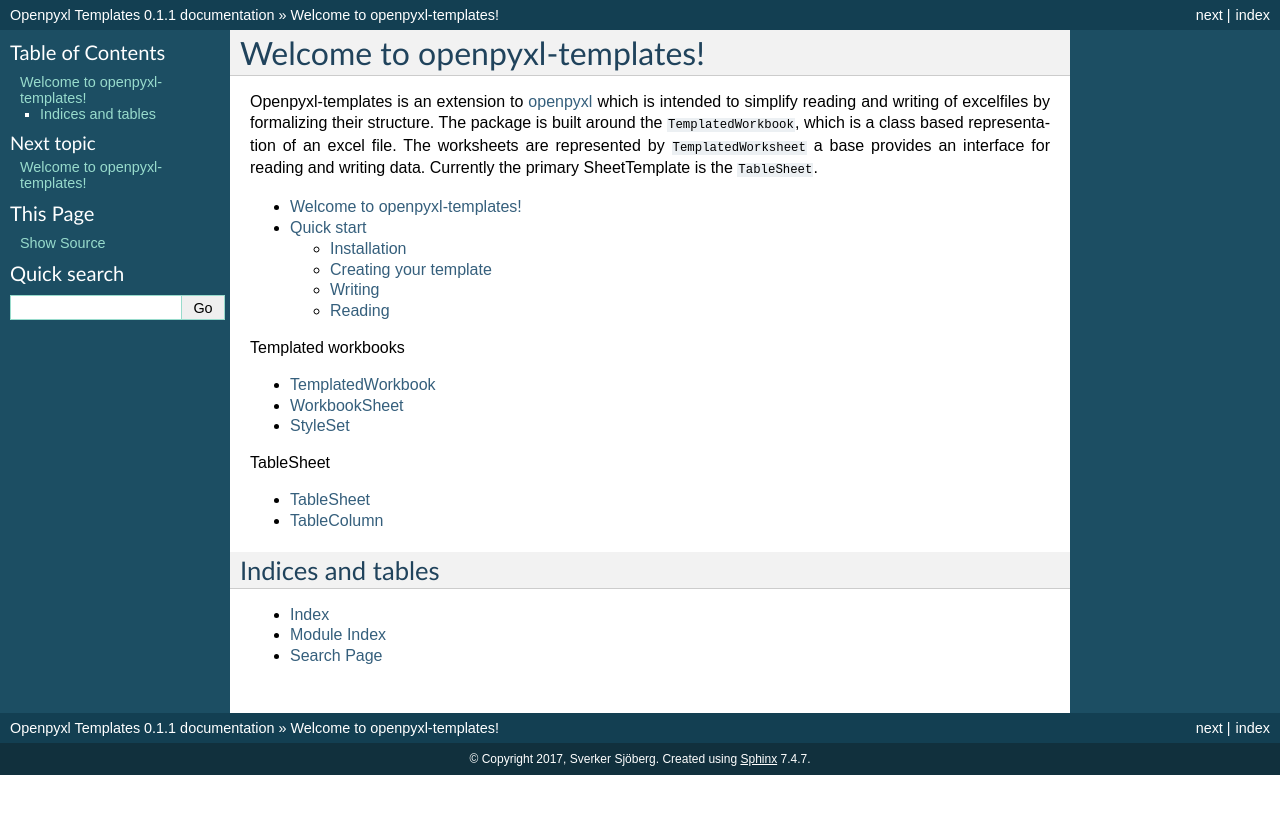
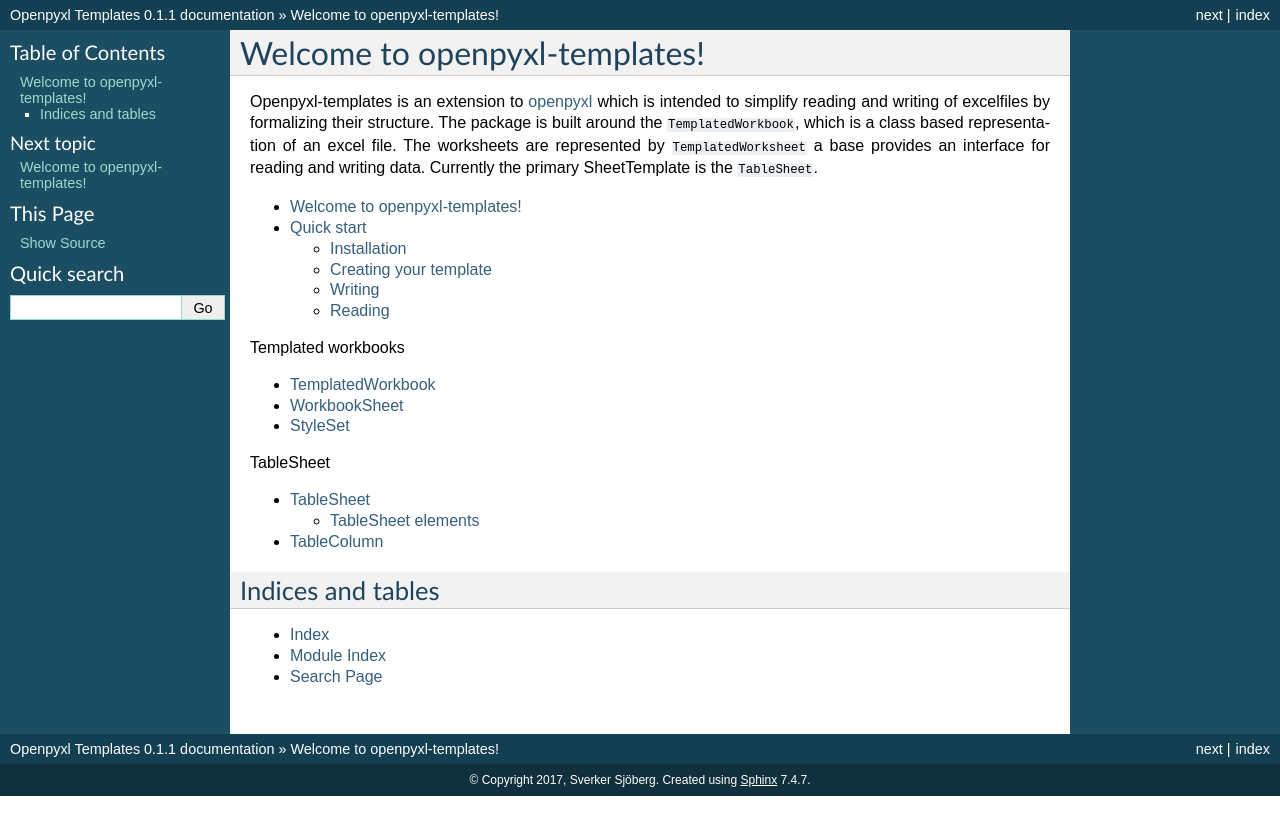
Before and after one commit to SverkerSbrg/openpyxl-templates, a Sphinx documentation site: the page built from docs/index.rst, in a window 1280 px wide. Shown: the top 835 px of the page. Built offline with Sphinx 7.4.7, drawn with Linux system fonts in a browser that asks for light colours; pages that are not in the unit, such as notebooks, are missing from menus.

Commit message:
Docs update

```diff
--- a/docs/table_sheet/table_columns.rst
+++ b/docs/table_sheet/table_columns.rst
@@ -1,3 +1,5 @@
+.. _table_sheet_columns:
+
 ===========
 TableColumn
 ===========
--- a/docs/table_sheet/table_sheet.rst
+++ b/docs/table_sheet/table_sheet.rst
@@ -1,7 +1,11 @@
 ==========
 TableSheet
 ==========
-The ``TableSheet`` is a ``TemplatedWorksheet`` making it easy for reading and write excel Data Table. It is made up of an ordered set of typed columns which support when converting to and from Excel. Read more about what the columns to :ref:`columns`
+The ``TableSheet`` is a ``TemplatedWorksheet`` making it easy for reading and write excel Data Table. It is made up of an ordered set of typed columns which support when converting to and from Excel. Read more about what the columns do here :ref:`table_sheet_columns`
+
+
+TableSheet elements
+-------------------
 
 The ``TableSheet`` recognizes the following elements:
  * Title (optional) - A bold header for the Data Table
```
